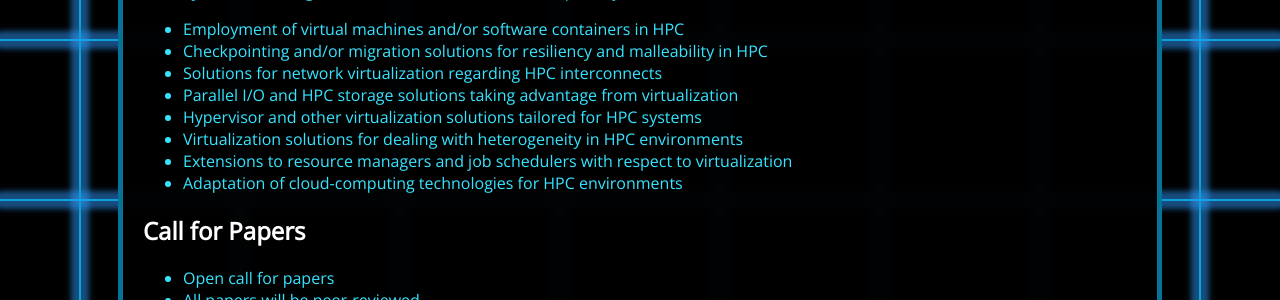
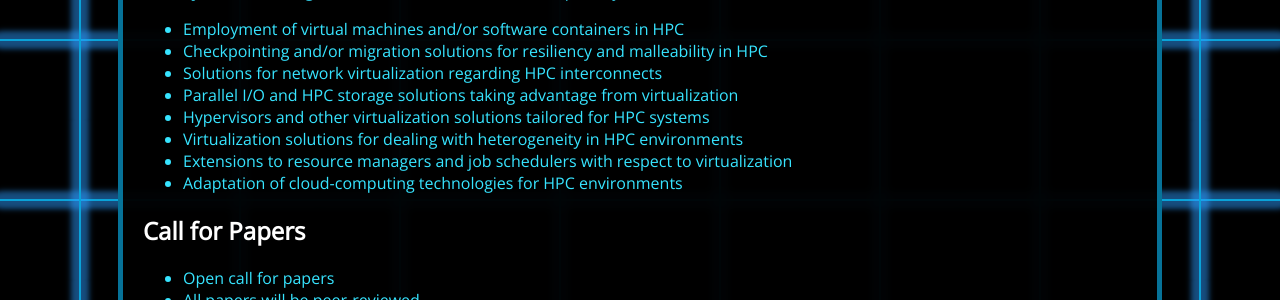
Before and after one commit to VisorHPC/VisorHPC.github.io, a Jekyll site: the page built from index.md, in a window 1280 px wide. Shown: the part 1000-1300 px from the top of the page. Built offline with Jekyll 4.4.1, drawn with Linux system fonts in a browser that asks for light colours.

Commit message:
Fixed typo

```diff
--- a/index.md
+++ b/index.md
@@ -21,7 +21,7 @@ ___All___ __subjects concerning virtualization solutions in HPC__, especially (b
 * Checkpointing and/or migration solutions for resiliency and malleability in HPC
 * Solutions for network virtualization regarding HPC interconnects
 * Parallel I/O and HPC storage solutions taking advantage from virtualization
-* Hypervisor and other virtualization solutions tailored for HPC systems
+* Hypervisors and other virtualization solutions tailored for HPC systems
 * Virtualization solutions for dealing with heterogeneity in HPC environments
 * Extensions to resource managers and job schedulers with respect to virtualization
 * Adaptation of cloud-computing technologies for HPC environments
```
Also changed, not shown: 1 other file.
